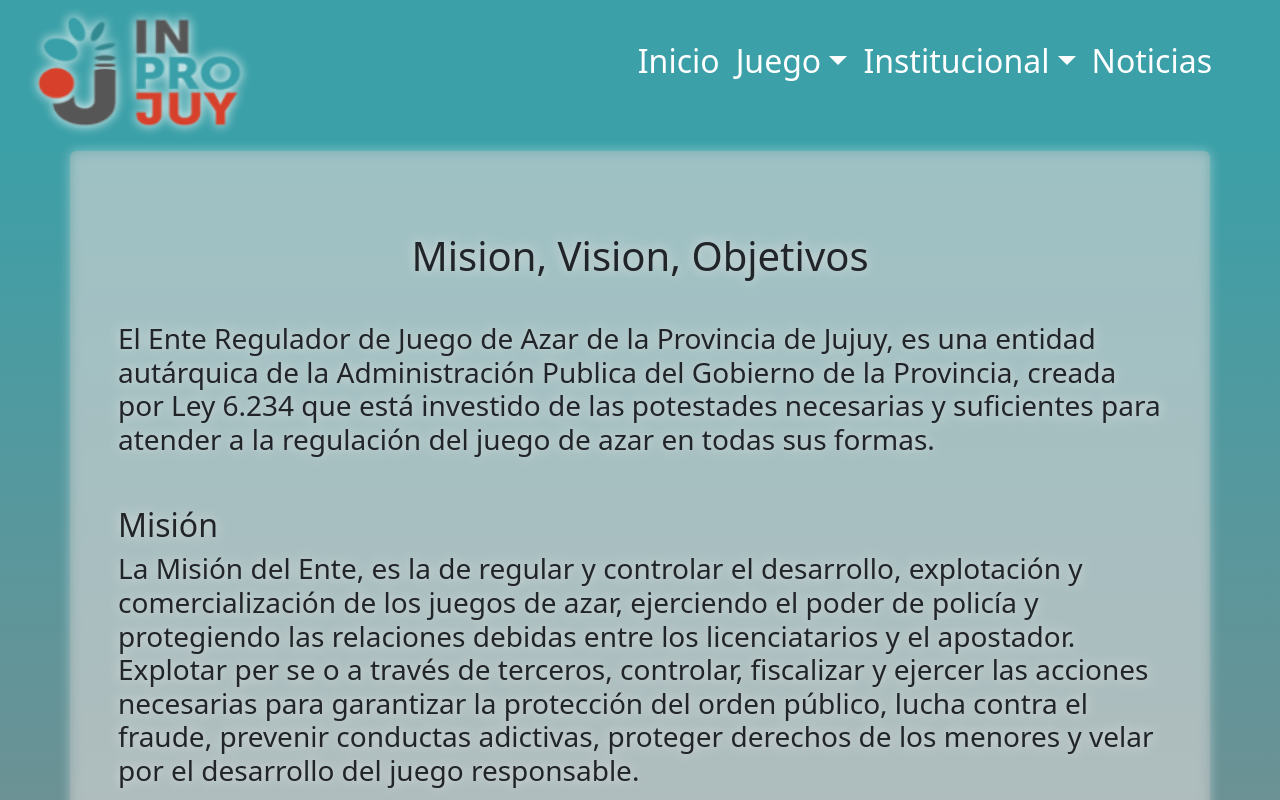
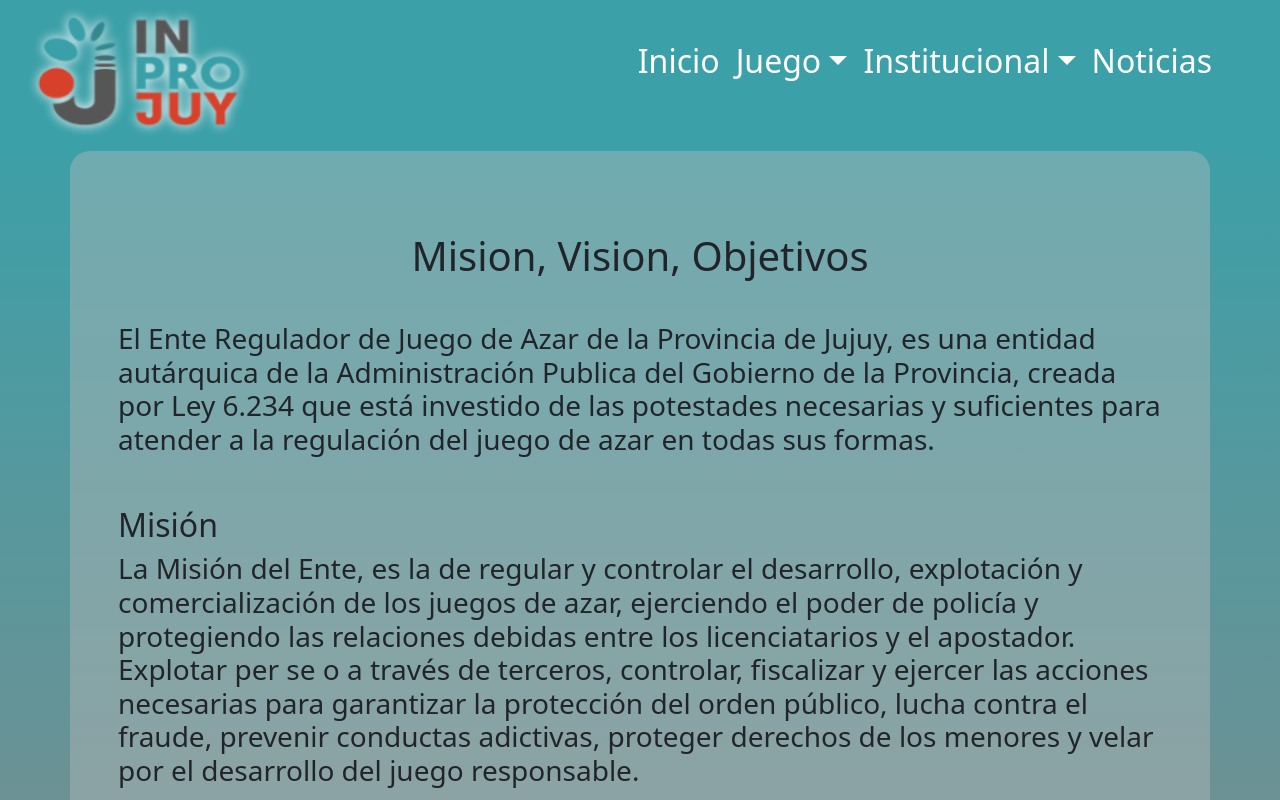
Before and after one commit to JavierIgnacioTejerinaPerezlindo/inprojuy, a React (Create React App) app: page /#/mision in a window 1280 px wide. Shown: the top 800 px of the page. Built offline with nearby package versions, Linux system fonts and the light colour scheme.

Commit message:
pequeños cambios previo a estilos de noticias

```diff
--- a/src/paginas/InstitucionalAutoridades.js
+++ b/src/paginas/InstitucionalAutoridades.js
@@ -33,7 +33,7 @@ const InstitucionalAutoridades = () => {
 
 
             </div>
-            <div className='container text-center p-5' ><img src='.\img\aut-organigrama.jpg'/></div>
+            <div className='container text-center p-5' ><img className='img-fluid' src='.\img\aut-organigrama.jpg'/></div>
 
         </div>
 
--- a/src/paginas/InstitucionalMision.js
+++ b/src/paginas/InstitucionalMision.js
@@ -2,7 +2,7 @@ import React from 'react'
 
 const InstitucionalMision = () => {
     return (
-        <div className='text-left text-justify container fondotransparente mb-5 drop rounded h3 p-5' >
+        <div className='text-left text-justify container fondotransparente mb-5 h3 p-5' >
             <br/>
             <center>
             <h1>Mision, Vision, Objetivos</h1>
```
